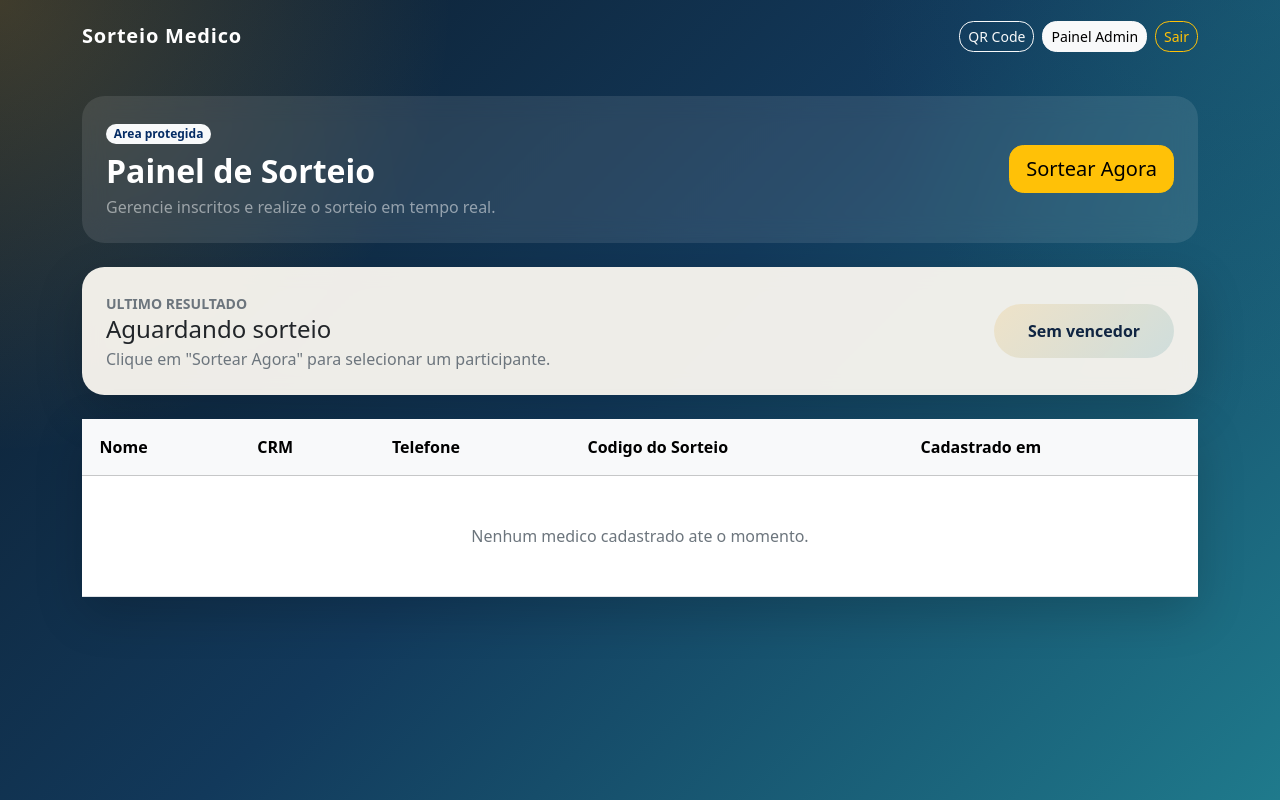
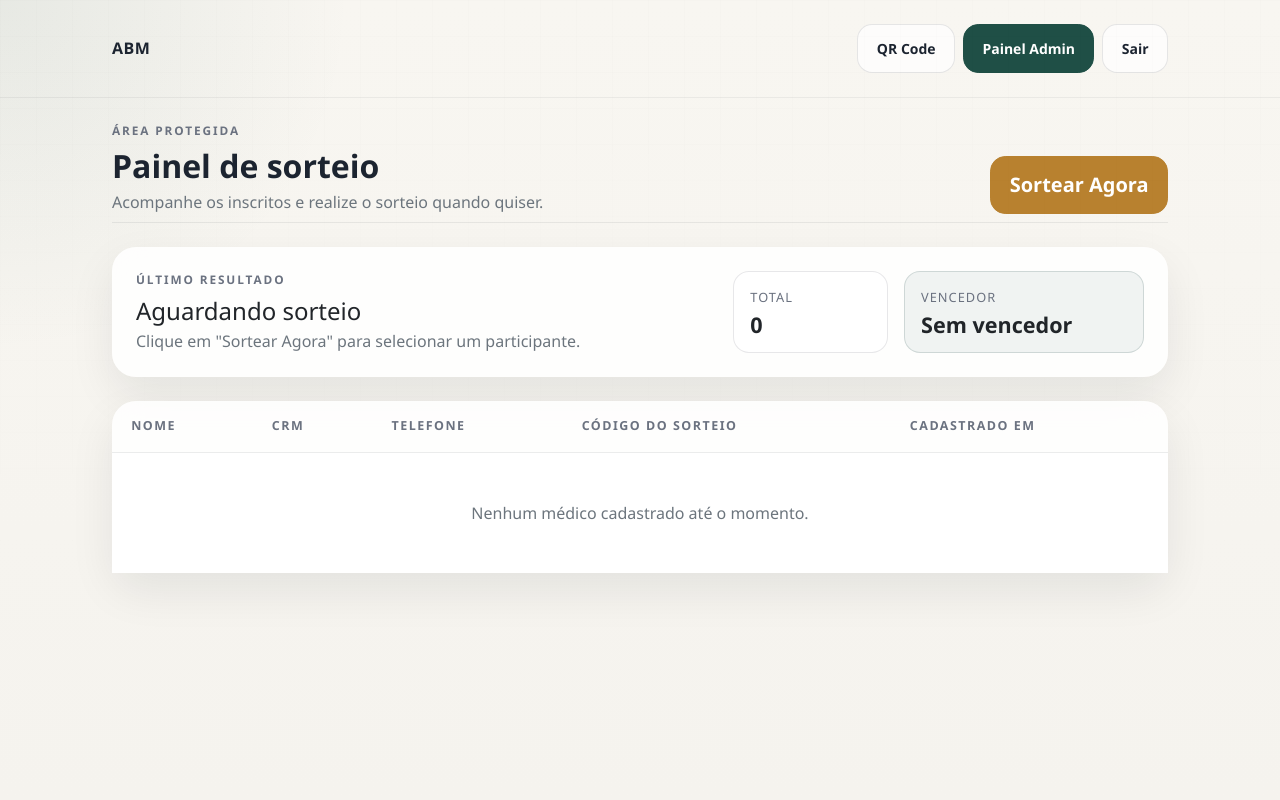
Before and after one commit to rbrafazin/sorteio-medicos, a Flask app: page /sorteio-admin in a window 1280 px wide. Run offline with Flask 3, Linux system fonts and the light colour scheme; the visitor is signed in with stand-in values (Sample User, id 1).

Commit message:
ajusta painel de sorteio

```diff
--- a/app/routes.py
+++ b/app/routes.py
@@ -46,9 +46,11 @@ def admin_login_required(view_func):
     def wrapped_view(*args, **kwargs):
         if not session.get("admin_authenticated"):
             if request.headers.get("X-Requested-With") == "XMLHttpRequest":
-                return jsonify({"message": "Sua sessao expirou. Faca login novamente."}), 401
+                return jsonify(
+                    {"message": "Sua sessão expirou. Faça o login novamente."}
+                ), 401
 
-            flash("Faca login para acessar o painel administrativo.", "warning")
+            flash("Faça o login para acessar o painel administrativo.", "warning")
             return redirect(url_for("main.admin_login", next=request.path))
 
         return view_func(*args, **kwargs)
@@ -92,7 +94,7 @@ def admin_login():
                 return redirect(next_url)
             return redirect(url_for("main.admin_panel"))
 
-        flash("Usuario ou senha invalidos.", "danger")
+        flash("Usuário ou senha inválidos.", "danger")
 
     return render_template("admin_login.html", form=form)
 
@@ -101,7 +103,7 @@ def admin_login():
 @admin_login_required
 def admin_logout():
     session.clear()
-    flash("Sessao encerrada com sucesso.", "info")
+    flash("Sessão encerrada com sucesso.", "info")
     return redirect(url_for("main.admin_login"))
 
 
@@ -113,7 +115,7 @@ def register():
         crm = form.crm.data.strip().upper()
 
         if DoctorRegistration.query.filter_by(crm=crm).first():
-            flash("Este CRM ja esta cadastrado no sorteio.", "danger")
+            flash("Este CRM já está cadastrado no sorteio.", "danger")
             return render_template("index.html", form=form)
 
         raffle_code = generate_raffle_code()
@@ -129,14 +131,14 @@ def register():
         try:
             db.session.commit()
             flash(
-                f"Cadastro realizado com sucesso. Seu codigo do sorteio e {raffle_code}.",
+                f"Cadastro realizado com sucesso. Seu código do sorteio é {raffle_code}.",
                 "success",
             )
             return redirect(url_for("main.register"))
         except IntegrityError:
             db.session.rollback()
             flash(
-                "Este CRM ja esta cadastrado no sorteio.",
+                "Este CRM já está cadastrado no sorteio.",
                 "danger",
             )
 
@@ -170,7 +172,9 @@ def qr_code_image():
 @main_bp.route("/sorteio-admin")
 @admin_login_required
 def admin_panel():
-    registrations = DoctorRegistration.query.order_by(DoctorRegistration.criado_em.desc()).all()
+    registrations = DoctorRegistration.query.order_by(
+        DoctorRegistration.criado_em.desc()
+    ).all()
     return render_template("admin.html", registrations=registrations)
 
 
@@ -180,7 +184,9 @@ def draw_winner():
     total = DoctorRegistration.query.count()
 
     if total == 0:
-        return jsonify({"message": "Nenhum cadastro encontrado para realizar o sorteio."}), 404
+        return jsonify(
+            {"message": "Nenhum cadastro encontrado para realizar o sorteio."}
+        ), 404
 
     winner = DoctorRegistration.query.order_by(func.random()).first()
     return jsonify(winner.to_dict())
--- a/app/static/css/styles.css
+++ b/app/static/css/styles.css
@@ -1,172 +1,322 @@
 :root {
-    --brand-navy: #102542;
-    --brand-cyan: #1f7a8c;
-    --brand-ice: #e7f7fb;
-    --brand-gold: #f2b134;
-    --brand-sand: #f8f5ef;
-    --text-dark: #1f2937;
+    --bg: #f5f3ee;
+    --surface: rgba(255, 255, 255, 0.86);
+    --surface-strong: #ffffff;
+    --border: rgba(22, 28, 45, 0.1);
+    --border-strong: rgba(22, 28, 45, 0.16);
+    --text: #1c2430;
+    --muted: #6b7280;
+    --primary: #1f4f46;
+    --primary-strong: #163b35;
+    --warning: #b8812f;
+    --shadow: 0 18px 45px rgba(17, 24, 39, 0.08);
 }
 
 body {
     min-height: 100vh;
-    color: var(--text-dark);
+    color: var(--text);
+    font-family: "Aptos", "Segoe UI", sans-serif;
     background:
-        radial-gradient(circle at top left, rgba(242, 177, 52, 0.22), transparent 30%),
-        radial-gradient(circle at top right, rgba(31, 122, 140, 0.28), transparent 28%),
-        linear-gradient(135deg, #0d1b2a 0%, #12395b 48%, #1f7a8c 100%);
-    background-attachment: fixed;
+        radial-gradient(circle at top left, rgba(31, 79, 70, 0.08), transparent 22rem),
+        linear-gradient(180deg, #f8f6f1 0%, var(--bg) 100%);
+}
+
+body::before {
+    content: "";
+    position: fixed;
+    inset: 0;
+    pointer-events: none;
+    background-image:
+        linear-gradient(to right, rgba(22, 28, 45, 0.035) 1px, transparent 1px),
+        linear-gradient(to bottom, rgba(22, 28, 45, 0.035) 1px, transparent 1px);
+    background-size: 36px 36px;
+    mask-image: linear-gradient(180deg, rgba(0, 0, 0, 0.22), transparent 80%);
 }
 
 .page-shell {
     min-height: 100vh;
 }
 
-.navbar-brand {
-    letter-spacing: 0.04em;
+.shell-container {
+    max-width: 1080px;
 }
 
-.hero-panel {
-    color: #fff;
-    padding: 1rem 0.25rem;
+.site-header {
+    border-bottom: 1px solid rgba(22, 28, 45, 0.06);
 }
 
-.stat-card {
-    min-width: 180px;
-    padding: 1rem 1.1rem;
-    border: 1px solid rgba(255, 255, 255, 0.18);
-    border-radius: 1rem;
-    background: rgba(255, 255, 255, 0.08);
-    backdrop-filter: blur(12px);
+.site-brand {
+    letter-spacing: 0.03em;
+    color: var(--text);
+    text-decoration: none;
 }
 
-.stat-card small {
-    display: block;
-    color: rgba(255, 255, 255, 0.72);
-    margin-bottom: 0.25rem;
+.site-brand:hover,
+.site-brand:focus {
+    color: var(--text);
 }
 
-.form-card,
-.qr-card,
-.winner-panel,
-.table,
+.page-intro {
+    padding: 1rem 0.25rem 0;
+}
+
+.page-title {
+    max-width: 12ch;
+    font-size: clamp(2.1rem, 4vw, 3.1rem);
+    line-height: 1;
+    letter-spacing: -0.04em;
+}
+
+.page-copy {
+    max-width: 34rem;
+    color: var(--muted);
+    font-size: 1.03rem;
+}
+
+.section-label {
+    color: var(--muted);
+    font-size: 0.74rem;
+    font-weight: 700;
+    letter-spacing: 0.16em;
+    text-transform: uppercase;
+}
+
+.info-stack {
+    display: grid;
+    gap: 0.85rem;
+    max-width: 24rem;
+}
+
+.info-row {
+    display: flex;
+    align-items: baseline;
+    justify-content: space-between;
+    gap: 1rem;
+    padding-bottom: 0.85rem;
+    border-bottom: 1px solid rgba(22, 28, 45, 0.08);
+}
+
+.info-row span {
+    color: var(--muted);
+}
+
+.info-row strong {
+    font-size: 0.98rem;
+    font-weight: 600;
+}
+
+.surface-card,
 .modal-content {
-    border-radius: 1.4rem;
+    border-radius: 1.5rem;
+    background: var(--surface);
+    box-shadow: var(--shadow);
+    backdrop-filter: blur(14px);
+}
+
+.soft-note {
+    padding: 1rem 1.1rem;
+    border: 1px solid var(--border);
+    border-radius: 1rem;
+    background: rgba(248, 247, 243, 0.95);
 }
 
 .alert {
     border-radius: 1rem;
+    box-shadow: 0 8px 24px rgba(17, 24, 39, 0.06);
 }
 
-.form-card,
-.qr-card,
-.winner-panel,
-.modal-content {
-    background: rgba(248, 245, 239, 0.96);
-    backdrop-filter: blur(10px);
+.form-label {
+    margin-bottom: 0.45rem;
+    color: var(--text);
 }
 
 .form-control,
 .btn,
 .badge {
-    border-radius: 0.9rem;
+    border-radius: 0.95rem;
 }
 
 .form-control {
-    border: 1px solid rgba(16, 37, 66, 0.12);
+    border: 1px solid var(--border);
+    background: rgba(255, 255, 255, 0.92);
     padding-top: 0.9rem;
     padding-bottom: 0.9rem;
 }
 
 .form-control:focus {
-    border-color: rgba(31, 122, 140, 0.45);
-    box-shadow: 0 0 0 0.25rem rgba(31, 122, 140, 0.16);
+    border-color: rgba(31, 79, 70, 0.35);
+    box-shadow: 0 0 0 0.25rem rgba(31, 79, 70, 0.12);
+}
+
+.btn {
+    padding: 0.8rem 1.15rem;
+    font-weight: 600;
+    border: 1px solid transparent;
 }
 
 .btn-primary {
-    background: linear-gradient(135deg, var(--brand-cyan), var(--brand-navy));
-    border: none;
+    background: var(--primary);
+    border-color: var(--primary);
 }
 
 .btn-primary:hover,
 .btn-primary:focus {
-    background: linear-gradient(135deg, #1a6674, #0b1b34);
+    background: var(--primary-strong);
+    border-color: var(--primary-strong);
 }
 
-.admin-header {
+.btn-warning {
+    color: #fff;
+    background: var(--warning);
+    border-color: var(--warning);
+}
+
+.btn-warning:hover,
+.btn-warning:focus {
+    color: #fff;
+    background: #96661f;
+    border-color: #96661f;
+}
+
+.btn-shell {
+    color: var(--text);
+    background: rgba(255, 255, 255, 0.7);
+    border-color: var(--border);
+}
+
+.btn-shell:hover,
+.btn-shell:focus {
+    color: var(--text);
+    background: var(--surface-strong);
+    border-color: var(--border-strong);
+}
+
+.admin-toolbar {
     display: flex;
-    align-items: center;
+    align-items: end;
     justify-content: space-between;
     gap: 1rem;
-    padding: 1.5rem;
-    border-radius: 1.4rem;
-    background: rgba(255, 255, 255, 0.1);
-    backdrop-filter: blur(12px);
-    color: #fff;
+    padding-bottom: 0.5rem;
+    border-bottom: 1px solid rgba(22, 28, 45, 0.08);
 }
 
-.admin-actions {
+.admin-toolbar-actions {
     display: flex;
     align-items: center;
     gap: 0.75rem;
 }
 
-.winner-chip {
+.metric-card {
+    height: 100%;
+    padding: 1rem;
+    border: 1px solid var(--border);
+    border-radius: 1rem;
+    background: rgba(255, 255, 255, 0.72);
+}
+
+.metric-card span {
+    display: block;
+    margin-bottom: 0.35rem;
+    color: var(--muted);
+    font-size: 0.8rem;
+    text-transform: uppercase;
+    letter-spacing: 0.08em;
+}
+
+.metric-card strong {
+    display: block;
+    font-size: 1.35rem;
+    line-height: 1.1;
+}
+
+.metric-card-highlight {
+    border-color: rgba(31, 79, 70, 0.16);
+    background: rgba(31, 79, 70, 0.06);
+}
+
+.simple-table thead th {
+    color: var(--muted);
+    font-size: 0.78rem;
+    font-weight: 700;
+    letter-spacing: 0.12em;
+    text-transform: uppercase;
+    background: transparent;
+    border-bottom-width: 1px;
+    border-color: rgba(22, 28, 45, 0.08);
+}
+
+.simple-table th,
+.simple-table td {
+    padding: 1rem 1.2rem;
+}
+
+.simple-table tbody tr:last-child td {
+    border-bottom: 0;
+}
+
+.simple-table tbody tr:hover {
+    background: rgba(31, 79, 70, 0.03);
+}
+
+.table-code {
     display: inline-flex;
     align-items: center;
-    justify-content: center;
-    min-width: 180px;
-    min-height: 54px;
-    padding: 0.75rem 1rem;
+    padding: 0.35rem 0.7rem;
+    border: 1px solid rgba(31, 79, 70, 0.14);
     border-radius: 999px;
-    background: linear-gradient(135deg, rgba(242, 177, 52, 0.18), rgba(31, 122, 140, 0.15));
-    font-weight: 700;
-    color: var(--brand-navy);
+    background: rgba(31, 79, 70, 0.06);
+    color: var(--primary-strong);
+    font-size: 0.88rem;
+    font-weight: 600;
 }
 
 .qr-frame {
     max-width: 320px;
-    padding: 1.2rem;
-    border-radius: 1.4rem;
-    background: #fff;
-    box-shadow: 0 20px 60px rgba(16, 37, 66, 0.14);
+    padding: 1rem;
+    border-radius: 1.5rem;
+    background: var(--surface-strong);
+    box-shadow: 0 12px 28px rgba(17, 24, 39, 0.08);
 }
 
 .form-url-box {
     max-width: 520px;
-    padding: 1rem 1.25rem;
-    border-radius: 1rem;
-    background: var(--brand-ice);
-}
-
-.auto-code-note {
-    padding: 1rem 1.1rem;
-    border-radius: 1rem;
-    background: rgba(31, 122, 140, 0.08);
-    border: 1px dashed rgba(16, 37, 66, 0.18);
 }
 
 .winner-modal-card {
-    padding: 1.4rem;
+    padding: 1.2rem;
+    border: 1px solid var(--border);
     border-radius: 1.25rem;
-    background: linear-gradient(135deg, rgba(242, 177, 52, 0.13), rgba(31, 122, 140, 0.08));
-}
-
-.table th,
-.table td {
-    padding: 1rem 1.1rem;
+    background: rgba(250, 249, 245, 0.96);
 }
 
 @media (max-width: 991.98px) {
-    .admin-header {
+    .page-title {
+        max-width: none;
+    }
+
+    .admin-toolbar {
         flex-direction: column;
         align-items: stretch;
     }
 
-    .admin-actions {
-        width: 100%;
-    }
-
-    .admin-actions .btn {
+    .admin-toolbar-actions,
+    .admin-toolbar-actions .btn {
         width: 100%;
     }
 }
+
+@media (max-width: 575.98px) {
+    body::before {
+        background-size: 28px 28px;
+    }
+
+    .surface-card,
+    .modal-content {
+        border-radius: 1.2rem;
+    }
+
+    .simple-table th,
+    .simple-table td {
+        padding: 0.9rem 1rem;
+    }
+}
--- a/app/templates/admin.html
+++ b/app/templates/admin.html
@@ -1,48 +1,59 @@
 {% extends "base.html" %}
 
-{% block title %}Painel Admin | Sorteio Medico{% endblock %}
+{% block title %}Painel Admin | ABM{% endblock %}
 
 {% block content %}
-<div class="row g-4 py-4">
+<div class="row g-4 py-3 py-lg-4">
     <div class="col-12">
-        <div class="admin-header">
+        <div class="admin-toolbar">
             <div>
-                <span class="badge rounded-pill text-bg-light text-primary-emphasis mb-2">Area protegida</span>
-                <h1 class="h2 fw-bold mb-1">Painel de Sorteio</h1>
-                <p class="text-white-50 mb-0">Gerencie inscritos e realize o sorteio em tempo real.</p>
+                <p class="section-label mb-2">Área protegida</p>
+                <h1 class="h2 fw-bold mb-1">Painel de sorteio</h1>
+                <p class="text-secondary mb-0">Acompanhe os inscritos e realize o sorteio quando quiser.</p>
             </div>
-            <div class="admin-actions">
+            <div class="admin-toolbar-actions">
                 <button id="drawButton" class="btn btn-warning btn-lg">Sortear Agora</button>
             </div>
         </div>
     </div>
 
     <div class="col-12">
-        <div class="card border-0 shadow-lg winner-panel">
+        <div class="card border-0 surface-card">
             <div class="card-body p-4">
-                <div class="d-flex flex-column flex-lg-row align-items-lg-center justify-content-between gap-3">
-                    <div>
-                        <small class="text-uppercase fw-semibold text-secondary">Ultimo resultado</small>
+                <div class="row g-3 align-items-start">
+                    <div class="col-lg-7">
+                        <p class="section-label mb-2">Último resultado</p>
                         <h2 class="h4 mb-1">Aguardando sorteio</h2>
                         <p class="text-secondary mb-0" id="winnerSummary">Clique em "Sortear Agora" para selecionar um participante.</p>
                     </div>
-                    <div class="winner-chip" id="winnerChip">Sem vencedor</div>
+                    <div class="col-sm-6 col-lg-2">
+                        <div class="metric-card">
+                            <span>Total</span>
+                            <strong>{{ registrations|length }}</strong>
+                        </div>
+                    </div>
+                    <div class="col-sm-6 col-lg-3">
+                        <div class="metric-card metric-card-highlight">
+                            <span>Vencedor</span>
+                            <strong id="winnerChip">Sem vencedor</strong>
+                        </div>
+                    </div>
                 </div>
             </div>
         </div>
     </div>
 
     <div class="col-12">
-        <div class="card border-0 shadow-lg">
+        <div class="card border-0 surface-card">
             <div class="card-body p-0">
                 <div class="table-responsive">
-                    <table class="table table-hover align-middle mb-0">
-                        <thead class="table-light">
+                    <table class="table simple-table align-middle mb-0">
+                        <thead>
                             <tr>
                                 <th>Nome</th>
                                 <th>CRM</th>
                                 <th>Telefone</th>
-                                <th>Codigo do Sorteio</th>
+                                <th>Código do Sorteio</th>
                                 <th>Cadastrado em</th>
                             </tr>
                         </thead>
@@ -53,14 +64,14 @@
                                         <td class="fw-semibold">{{ registration.nome }}</td>
                                         <td>{{ registration.crm }}</td>
                                         <td>{{ registration.telefone }}</td>
-                                        <td><span class="badge text-bg-primary-subtle text-primary-emphasis">{{ registration.codigo_sorteio }}</span></td>
+                                        <td><span class="table-code">{{ registration.codigo_sorteio }}</span></td>
                                         <td>{{ registration.criado_em.strftime("%d/%m/%Y %H:%M") }}</td>
                                     </tr>
                                 {% endfor %}
                             {% else %}
                                 <tr>
                                     <td colspan="5" class="text-center py-5 text-secondary">
-                                        Nenhum medico cadastrado ate o momento.
+                                        Nenhum médico cadastrado até o momento.
                                     </td>
                                 </tr>
                             {% endif %}
@@ -74,18 +85,20 @@
 
 <div class="modal fade" id="winnerModal" tabindex="-1" aria-hidden="true">
     <div class="modal-dialog modal-dialog-centered">
-        <div class="modal-content border-0 shadow-lg">
+        <div class="modal-content border-0 surface-card">
             <div class="modal-header border-0 pb-0">
                 <h3 class="modal-title h4 fw-bold">Vencedor do Sorteio</h3>
                 <button type="button" class="btn-close" data-bs-dismiss="modal" aria-label="Fechar"></button>
             </div>
             <div class="modal-body pt-3">
                 <div class="winner-modal-card">
-                    <small class="text-uppercase fw-semibold text-secondary">Participante selecionado</small>
+                    <p class="section-label mb-2">Participante selecionado</p>
                     <h4 class="display-6 fw-bold mb-3" id="modalWinnerName">-</h4>
-                    <p class="mb-2"><strong>CRM:</strong> <span id="modalWinnerCrm">-</span></p>
-                    <p class="mb-2"><strong>Telefone:</strong> <span id="modalWinnerPhone">-</span></p>
-                    <p class="mb-0"><strong>Codigo:</strong> <span id="modalWinnerCode">-</span></p>
+                    <div>
+                        <p class="mb-2"><strong>CRM:</strong> <span id="modalWinnerCrm">-</span></p>
+                        <p class="mb-2"><strong>Telefone:</strong> <span id="modalWinnerPhone">-</span></p>
+                        <p class="mb-0"><strong>Código:</strong> <span id="modalWinnerCode">-</span></p>
+                    </div>
                 </div>
             </div>
         </div>
@@ -108,7 +121,7 @@
             document.getElementById('modalWinnerPhone').textContent = winner.telefone;
             document.getElementById('modalWinnerCode').textContent = winner.codigo_sorteio;
             winnerChip.textContent = winner.nome;
-            winnerSummary.textContent = `${winner.nome} foi sorteado(a) no codigo ${winner.codigo_sorteio}.`;
+            winnerSummary.textContent = `${winner.nome} foi sorteado(a) no código ${winner.codigo_sorteio}.`;
         };
 
         drawButton.addEventListener('click', async () => {
@@ -128,7 +141,7 @@
 
                 if (!response.ok) {
                     winnerChip.textContent = 'Sem vencedor';
-                    winnerSummary.textContent = payload.message || 'Nao foi possivel realizar o sorteio.';
+                    winnerSummary.textContent = payload.message || 'Não foi possivel realizar o sorteio.';
                     return;
                 }
 
--- a/app/templates/admin_login.html
+++ b/app/templates/admin_login.html
@@ -1,14 +1,14 @@
 {% extends "base.html" %}
 
-{% block title %}Login Admin | Sorteio Medico{% endblock %}
+{% block title %}Login Admin | ABM{% endblock %}
 
 {% block content %}
 <div class="row justify-content-center py-4 py-lg-5">
     <div class="col-lg-5 col-md-8">
-        <div class="card border-0 shadow-lg form-card">
+        <div class="card border-0 surface-card">
             <div class="card-body p-4 p-lg-5">
                 <div class="text-center mb-4">
-                    <span class="badge rounded-pill text-bg-warning-subtle text-warning-emphasis mb-3">Acesso restrito</span>
+                    <p class="section-label mb-2">Acesso restrito</p>
                     <h1 class="h3 fw-bold mb-2">Entrar no painel administrativo</h1>
                     <p class="text-secondary mb-0">Use as credenciais configuradas no ambiente de deploy.</p>
                 </div>
--- a/app/templates/base.html
+++ b/app/templates/base.html
@@ -3,7 +3,7 @@
 <head>
     <meta charset="utf-8">
     <meta name="viewport" content="width=device-width, initial-scale=1">
-    <title>{% block title %}Sorteio Medico{% endblock %}</title>
+    <title>{% block title %}ABM{% endblock %}</title>
     <link
         href="https://cdn.jsdelivr.net/npm/bootstrap@5.3.3/dist/css/bootstrap.min.css"
         rel="stylesheet"
@@ -15,29 +15,29 @@
 </head>
 <body>
     <div class="page-shell">
-        <nav class="navbar navbar-expand-lg navbar-dark bg-transparent py-3">
-            <div class="container">
-                <a class="navbar-brand fw-semibold" href="{{ url_for('main.register') }}">Sorteio Medico</a>
-                <div class="d-flex gap-2">
-                    <a class="btn btn-outline-light btn-sm" href="{{ url_for('main.qr_code_page') }}">QR Code</a>
+        <nav class="site-header py-3 py-lg-4">
+            <div class="container shell-container d-flex align-items-center justify-content-between gap-3">
+                <a class="navbar-brand site-brand fw-semibold" href="{{ url_for('main.register') }}">ABM</a>
+                <div class="d-flex flex-wrap justify-content-end gap-2">
+                    <a class="btn btn-shell btn-sm" href="{{ url_for('main.qr_code_page') }}">QR Code</a>
                     {% if session.get('admin_authenticated') %}
-                        <a class="btn btn-light btn-sm" href="{{ url_for('main.admin_panel') }}">Painel Admin</a>
+                        <a class="btn btn-primary btn-sm" href="{{ url_for('main.admin_panel') }}">Painel Admin</a>
                         <form method="post" action="{{ url_for('main.admin_logout') }}" class="d-inline">
                             <input type="hidden" name="csrf_token" value="{{ csrf_token() }}">
-                            <button type="submit" class="btn btn-outline-warning btn-sm">Sair</button>
+                            <button type="submit" class="btn btn-shell btn-sm">Sair</button>
                         </form>
                     {% endif %}
                 </div>
             </div>
         </nav>
 
-        <main class="container pb-5">
+        <main class="container shell-container pb-5">
             {% with messages = get_flashed_messages(with_categories=true) %}
                 {% if messages %}
                     <div class="row justify-content-center mb-4">
-                        <div class="col-lg-8">
+                        <div class="col-lg-10">
                             {% for category, message in messages %}
-                                <div class="alert alert-{{ category }} shadow-sm border-0">{{ message }}</div>
+                                <div class="alert alert-{{ category }} border-0">{{ message }}</div>
                             {% endfor %}
                         </div>
                     </div>
```
Also changed, not shown: app/templates/index.html (+26 -21 lines), app/templates/qrcode.html (+7 -12 lines).
